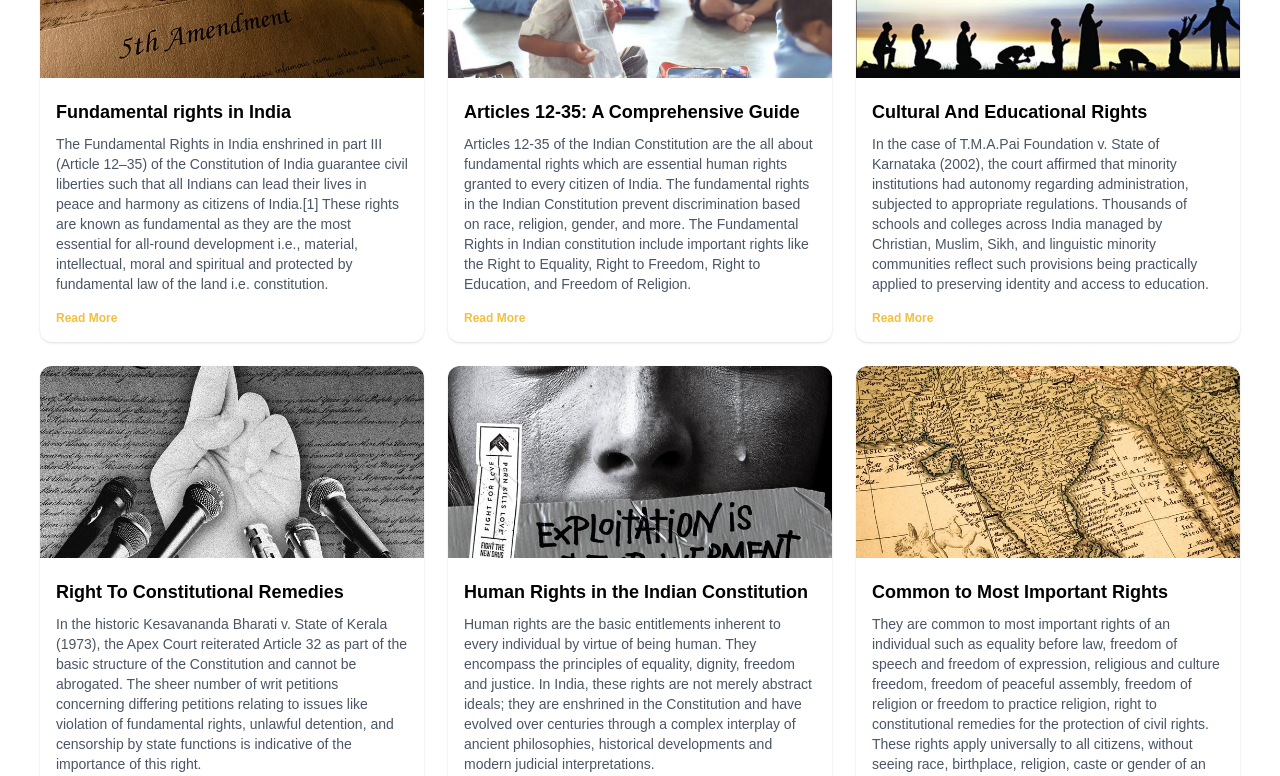
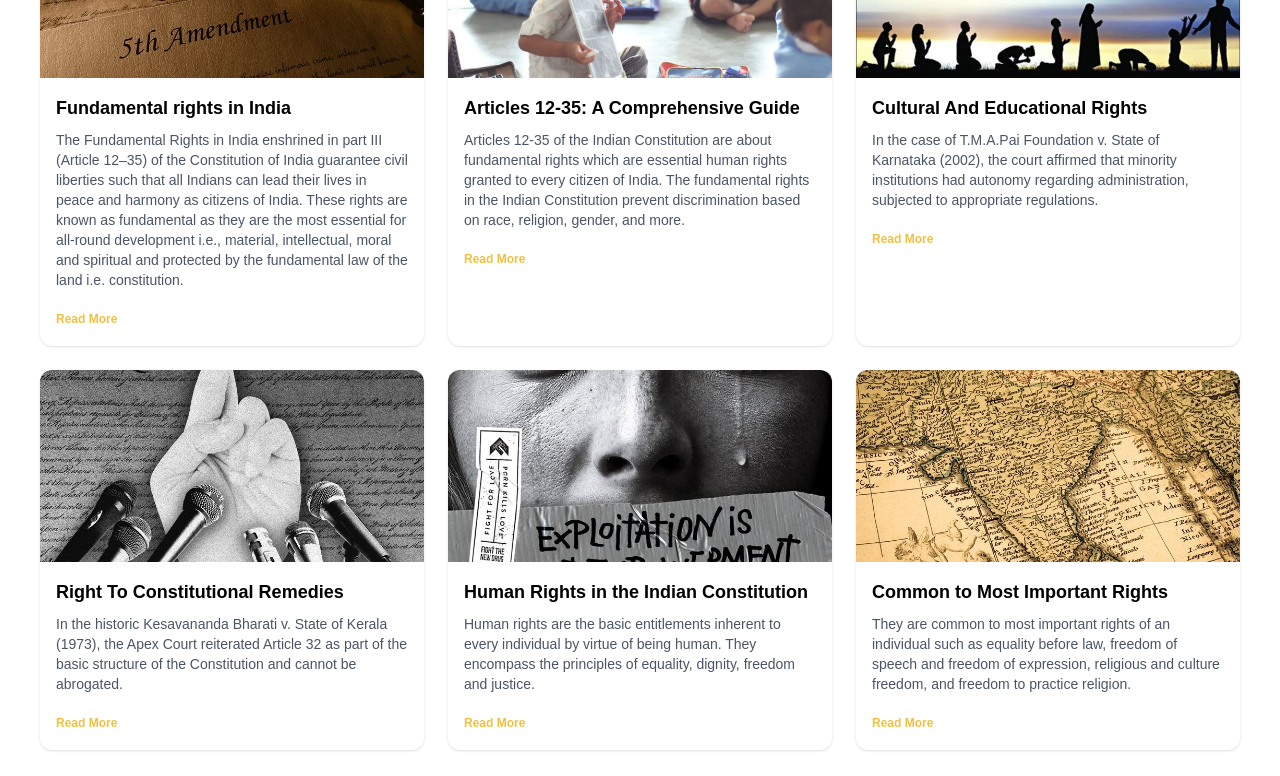
Before and after one commit to Shifa3016/ai_legal_assistance, a Next.js app: page /fundamental in a window 1280 px wide. Shown: the part 700-1476 px from the top of the page. Built offline with nearby package versions, Linux system fonts and the light colour scheme.

Commit message:
Update page.js

```diff
--- a/app/fundamental/page.js
+++ b/app/fundamental/page.js
@@ -12,44 +12,50 @@ const fundamentalRights = [
   {
     title: "Fundamental rights in India",
     description:
-            "The Fundamental Rights in India enshrined in part III (Article 12–35) of the Constitution of India guarantee civil liberties such that all Indians can lead their lives in peace and harmony as citizens of India.[1] These rights are known as fundamental as they are the most essential for all-round development i.e., material, intellectual, moral and spiritual and protected by fundamental law of the land i.e. constitution.",
+      "The Fundamental Rights in India enshrined in part III (Article 12–35) of the Constitution of India guarantee civil liberties such that all Indians can lead their lives in peace and harmony as citizens of India. These rights are known as fundamental as they are the most essential for all-round development i.e., material, intellectual, moral and spiritual and protected by the fundamental law of the land i.e. constitution.",
     image: "/FR/fr1.jpg",
     mybutton: "Read More",
+    link: "https://en.wikipedia.org/wiki/Fundamental_rights_in_India",
   },
   {
     title: "Articles 12-35: A Comprehensive Guide",
     description:
-            "Articles 12-35 of the Indian Constitution are the all about fundamental rights which are essential human rights granted to every citizen of India. The fundamental rights in the Indian Constitution prevent discrimination based on race, religion, gender, and more. The Fundamental Rights in Indian constitution include important rights like the Right to Equality, Right to Freedom, Right to Education, and Freedom of Religion.",
+      "Articles 12-35 of the Indian Constitution are about fundamental rights which are essential human rights granted to every citizen of India. The fundamental rights in the Indian Constitution prevent discrimination based on race, religion, gender, and more.",
     image: "/FR/fr2.jpg",
     mybutton: "Read More",
+    link: "https://www.geeksforgeeks.org/fundamental-rights/",
   },
   {
     title: "Cultural And Educational Rights",
     description:
-            "In the case of T.M.A.Pai Foundation v. State of Karnataka (2002), the court affirmed that minority institutions had autonomy regarding administration, subjected to appropriate regulations. Thousands of schools and colleges across India managed by Christian, Muslim, Sikh, and linguistic minority communities reflect such provisions being practically applied to preserving identity and access to education.",
+      "In the case of T.M.A.Pai Foundation v. State of Karnataka (2002), the court affirmed that minority institutions had autonomy regarding administration, subjected to appropriate regulations.",
     image: "/FR/fr3.jpg",
     mybutton: "Read More",
+    link: "https://restthecase.com/knowledge-bank/fundamental-rights-in-india",
   },
   {
     title: "Right To Constitutional Remedies",
     description:
-            "In the historic Kesavananda Bharati v. State of Kerala (1973), the Apex Court reiterated Article 32 as part of the basic structure of the Constitution and cannot be abrogated. The sheer number of writ petitions concerning differing petitions relating to issues like violation of fundamental rights, unlawful detention, and censorship by state functions is indicative of the importance of this right.",
+      "In the historic Kesavananda Bharati v. State of Kerala (1973), the Apex Court reiterated Article 32 as part of the basic structure of the Constitution and cannot be abrogated.",
     image: "/FR/fr4.jpg",
     mybutton: "Read More",
+    link: "https://restthecase.com/knowledge-bank/fundamental-rights-in-india",
   },
   {
     title: "Human Rights in the Indian Constitution",
     description:
-            "Human rights are the basic entitlements inherent to every individual by virtue of being human. They encompass the principles of equality, dignity, freedom and justice. In India, these rights are not merely abstract ideals; they are enshrined in the Constitution and have evolved over centuries through a complex interplay of ancient philosophies, historical developments and modern judicial interpretations.",
+      "Human rights are the basic entitlements inherent to every individual by virtue of being human. They encompass the principles of equality, dignity, freedom and justice.",
     image: "/FR/fr5.jpg",
     mybutton: "Read More",
+    link: "https://lawbhoomi.com/human-rights-in-the-indian-constitution/",
   },
   {
     title: "Common to Most Important Rights",
     description:
-            "They are common to most important rights  of an individual such as equality before law, freedom of speech and freedom of expression, religious and culture freedom, freedom of  peaceful assembly, freedom of religion or freedom to practice religion, right to constitutional remedies for the protection of civil rights. These rights apply universally to all citizens, without seeing race, birthplace, religion, caste or gender of an individual",
+      "They are common to most important rights of an individual such as equality before law, freedom of speech and freedom of expression, religious and culture freedom, and freedom to practice religion.",
     image: "/FR/fr6.jpg",
     mybutton: "Read More",
+    link: "https://legalaid.co.in/general-legal/our-fundamental-rights/",
   },
 ];
 
@@ -57,16 +63,18 @@ export default function FundamentalRights() {
   return (
     <div className="p-6 md:p-10">
       <div className="">
-                <h1 className="text-4xl font-bold mb-2">Blog</h1>
+        <h1 className="text-3xl md:text-4xl font-bold mb-2">Blog</h1>
         <p className="text-gray-300 mb-10 max-w-2xl">
           Here is the information about your legal rights and responsibilities. Wondering how to file an FIR? What to do if you're harassed at work? We simplify the law for you—one article at a time.
         </p>
       </div>
+
       <section className="mb-10">
         <div className="flex items-center justify-between mb-6">
           <h2 className="text-2xl font-semibold">Top Categories</h2>
         </div>
-        <div className="grid grid-cols-2 md:grid-cols-4 gap-6">
+
+        <div className="grid grid-cols-2 sm:grid-cols-3 md:grid-cols-4 gap-6">
           {categories.map((cat, i) => (
             <Link key={i} href={cat.href}>
               <div className="bg-white rounded-xl shadow p-4 flex flex-col items-center text-center cursor-pointer hover:shadow-md transition">
@@ -90,30 +98,27 @@ export default function FundamentalRights() {
           <h2 className="text-2xl font-semibold">Fundamental Rights</h2>
         </div>
 
-                <div className="grid grid-cols-1 md:grid-cols-3 gap-6">
-                    {fundamentalRights.map((fundamentalRights, i) => (
-                        <div
-                            key={i}
-                            className="bg-white rounded-xl shadow overflow-hidden"
-                        >
+        <div className="grid grid-cols-1 sm:grid-cols-2 md:grid-cols-3 gap-6">
+          {fundamentalRights.map((item, i) => (
+            <div key={i} className="bg-white rounded-xl shadow overflow-hidden">
               <Image
-                                src={fundamentalRights.image}
-                                alt={fundamentalRights.title}
+                src={item.image}
+                alt={item.title}
                 width={400}
                 height={200}
                 className="w-full h-48 object-cover"
               />
               <div className="p-4">
-                                <p className="text-xs text-blue-600 mb-1">{fundamentalRights.category}</p>
-                                <h3 className="font-bold text-black text-lg mb-2">
-                                    {fundamentalRights.title}
-                                </h3>
-                                <p className="text-sm text-gray-600 mb-4">
-                                    {fundamentalRights.description}
-                                </p>
-                                <p className="text-xs text-[#f0c040] font-bold">
-                                    {fundamentalRights.mybutton}
-                                </p>
+                <h3 className="font-bold text-black text-lg mb-2">{item.title}</h3>
+                <p className="text-sm text-gray-600 mb-4">{item.description}</p>
+                <a
+                  href={item.link}
+                  target="_blank"
+                  rel="noopener noreferrer"
+                  className="text-xs text-[#f0c040] font-bold hover:underline"
+                >
+                  {item.mybutton}
+                </a>
               </div>
             </div>
           ))}
```
Lines whose indentation alone changed are shown as unchanged.
